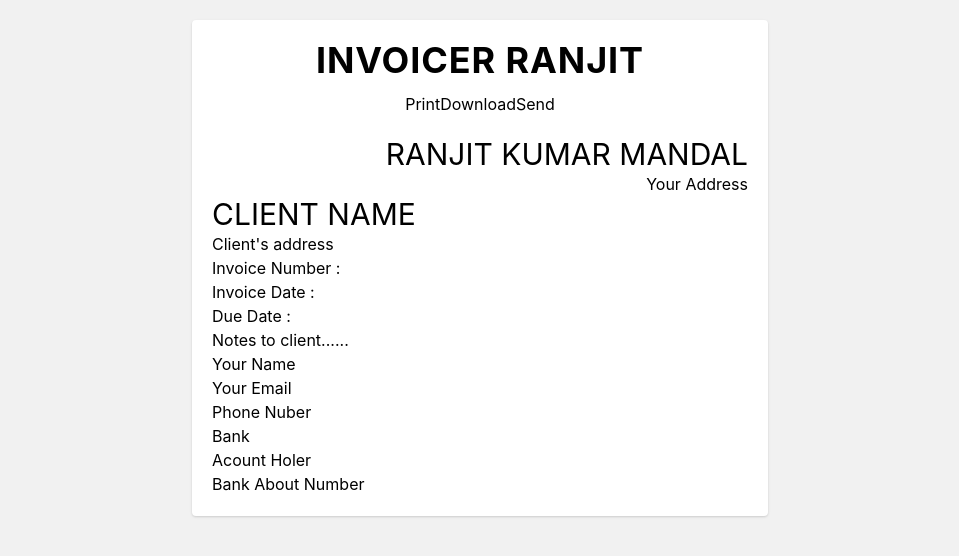
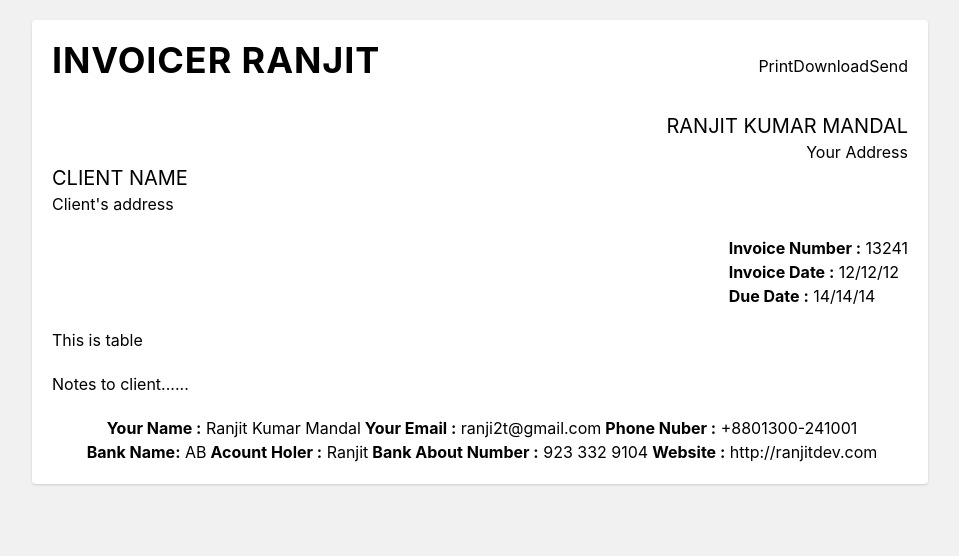
Before and after one commit to mollikacomputer/invoicer, a React (Create React App) app: page / in a window 1280 px wide. Shown: the top 556 px of the page, without its empty margins (160-1119 px from the left). Built offline with nearby package versions, Linux system fonts and the light colour scheme.

Commit message:
some code added

```diff
--- a/src/App.js
+++ b/src/App.js
@@ -5,9 +5,9 @@ function App() {
   }
   return (
     <>
-    <main className="p-5 m-5 lg:max-w-xl lg:mx-auto bg-white rounded shadow">
+    <main className="p-5 m-5 xl:max-w-4xl xl:mx-auto bg-white rounded shadow">
       {/* header */}
-      <header className="flex flex-col items-center justify-center mb-5">
+      <header className="flex flex-col xl:flex-row xl:justify-between items-center justify-center mb-5">
         <div>
             <h1 className="font-bold uppercase tracking-wide text-4xl mb-3">Invoicer Ranjit</h1>
         </div>
@@ -23,35 +23,35 @@ function App() {
 
       {/* Your Details  */}
       <section className="flex flex-col items-end justify-end " >
-        <h2 className="text-3xl uppercase">Ranjit Kumar Mandal</h2>
+        <h2 className="text-xl uppercase">Ranjit Kumar Mandal</h2>
         <p>Your Address</p>
 
       </section>
       {/* End of Your Deails  */}
 
       {/* Client Details  */}
-      <section>
-      <h1 className="text-3xl uppercase"> Client Name </h1>
+      <section className="m6-5">
+      <h1 className="text-xl uppercase"> Client Name </h1>
       <p>Client's address</p>
       </section>
       {/*End of  client details  */}
 
       {/* Dates  */}
-      <article>
+      <article className="my-5 flex items-end justify-end">
         <ul>
-          <li>Invoice Number : </li>
-          <li> Invoice Date :</li>
-          <li>Due Date : </li>
+          <li> <span className="font-bold">Invoice Number :</span> 13241 </li>
+          <li><span className="font-bold">Invoice Date :</span> 12/12/12 </li>
+          <li> <span className="font-bold">Due Date :</span> 14/14/14 </li>
         </ul>
       </article>
       {/* End of Dates  */}
 
       {/* Table  */}
-
+      <div className="my-5">This is table</div>
       {/* End of table  */}
 
       {/* Notes  */}
-  <section>
+  <section className="mb-5">
     {/* TextArea  */}
     <p>Notes to client......</p>
     {/*End of textArea  */}
@@ -60,13 +60,14 @@ function App() {
 
       {/* Footer  */}
 <footer>
-  <ul>
-    <li>Your Name</li>
-    <li>Your Email</li>
-    <li> Phone Nuber</li>
-    <li>Bank</li>
-    <li>Acount Holer</li>
-    <li>Bank About Number</li>
+  <ul className="flex flex-wrap items-center justify-center">
+    <li><span className="font-bold ml-1">Your Name :</span> Ranjit Kumar Mandal </li>
+    <li><span className="font-bold ml-1">Your Email :</span> ranji2t@gmail.com</li>
+    <li> <span className="font-bold ml-1">Phone Nuber :</span> +8801300-241001 </li>
+    <li> <span className="font-bold ml-1">Bank Name:</span> AB </li>
+    <li> <span className="font-bold ml-1">Acount Holer :</span> Ranjit </li>
+    <li> <span className="font-bold ml-1">Bank About Number :</span> 923 332 9104 </li>
+    <li> <span className="font-bold ml-1">Website :</span> http://ranjitdev.com</li>
   </ul>
 </footer>
       {/* End of footer  */}
```
